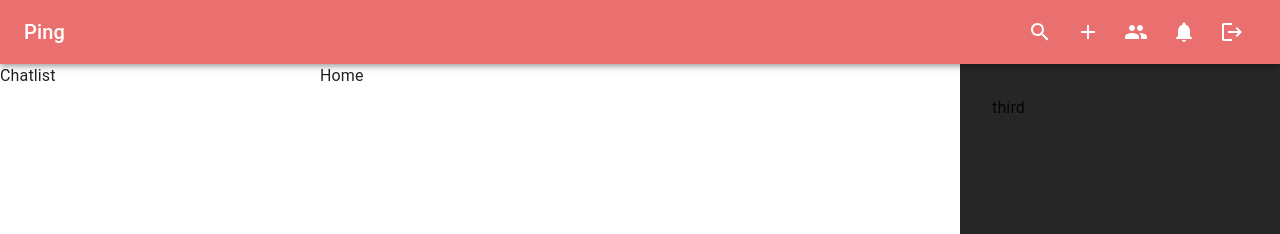
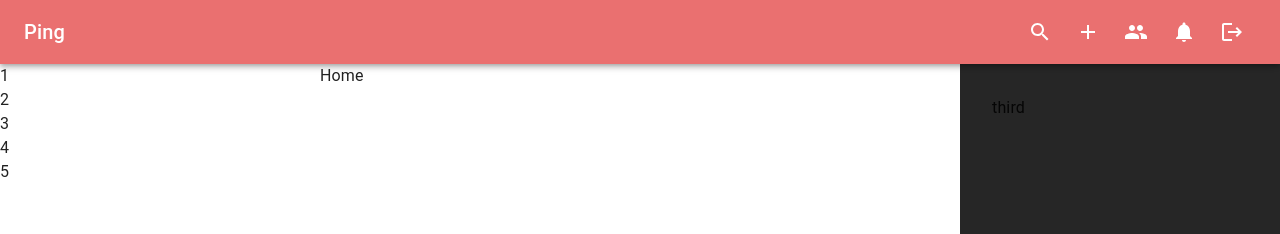
Before and after one commit to rahul-1729/ping, a React (Vite) app in the folder client/: page / in a window 1280 px wide. Shown: the top 234 px of the page. Built offline with nearby package versions, Linux system fonts and the light colour scheme.

Commit message:
frontend : chatlayout

```diff
--- a/client/src/components/layout/AppLayout.jsx
+++ b/client/src/components/layout/AppLayout.jsx
@@ -22,7 +22,7 @@ const AppLayout = ()=>(WrappedComponent) => {
                 }}
                 height={"100%"}
             >
-              <Chatlist/>
+              <Chatlist chats={[1,2,3,4,5]}/>
             </Grid>
 
             <Grid item xs={12} sm={8} md={5} lg={6} height={"100%"}> <WrappedComponent{...props}/></Grid>
--- a/client/src/components/specific/ChatList.jsx
+++ b/client/src/components/specific/ChatList.jsx
@@ -1,9 +1,22 @@
+import { Stack } from '@mui/material'
 import React from 'react'
 
-const Chatlist = () => {
-  return (
-    <div>Chatlist</div>
-  )
+const Chatlist = ({w="100%",chats=[],chatId,onlineUsers=[],newMessagesAlert=[{
+  chatId:"1",
+  count:0,
+ },
+ ],
+ handleDeleteChat,
+}) => {
+return (
+    <Stack width={w} direction={"column"}>
+    {
+      chats?.map(data=>{
+          return <div>{data}</div>
+      })
+    }
+    </Stack>
+)
 }
 
 export default Chatlist
--- a/client/src/components/styles/StyledComponents.jsx
+++ b/client/src/components/styles/StyledComponents.jsx
@@ -1,4 +1,5 @@
 import {styled} from '@mui/material'
+import {Link as LinkComponent} from 'react-router-dom'
 
 export const VisuallyHiddenInput = styled("input")(
     {
@@ -13,4 +14,6 @@ export const VisuallyHiddenInput = styled("input")(
         width:1,
 
     }
-)
+);
+
+export const Link = styled(LinkComponent)
```
Also changed, not shown: client/src/components/shared/ChatItem.jsx (+13 -9 lines).
